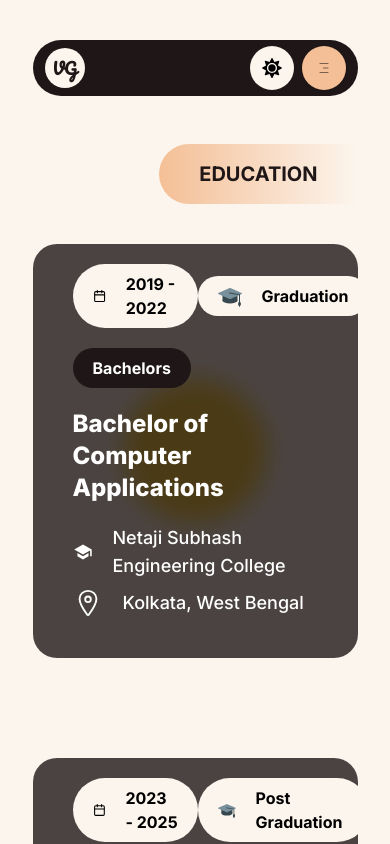
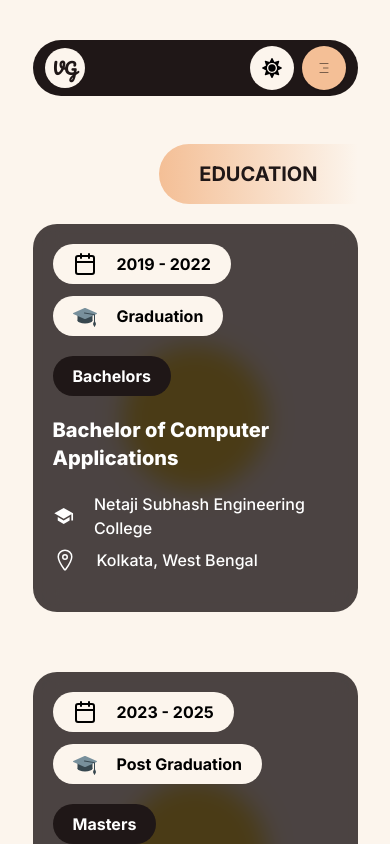
Before and after one commit to vivek6201/new-portfolio, a Next.js app: page /education in a window 390 px wide. Shown: the top 844 px of the page. Built offline with nearby package versions, Linux system fonts and the light colour scheme.

Commit message:
resolved some ui issues

```diff
--- a/app/education/page.tsx
+++ b/app/education/page.tsx
@@ -27,7 +27,7 @@ export default function Education() {
   return (
     <div className="flex flex-col max-w-[1350px] mx-auto w-10/12 my-12">
       <PageTitle title="Education" />
-      <div className=" grid grid-cols-1 md:grid-cols-2 gap-5">
+      <div className=" grid grid-cols-1 xl:grid-cols-2 gap-5">
         {educationData.map((education) => {
           return <EducationCard {...education} key={education.degreeType}/>;
         })}
--- a/app/page.tsx
+++ b/app/page.tsx
@@ -1,10 +1,10 @@
 import { FiDownload } from "react-icons/fi";
-import { Button } from "@/components/ui/button";
 import Image from "next/image";
 import SkillChip from "@/components/small-elements/SkillChip";
 import CustomButton from "@/components/Common/CustomButton";
 
 export default function Home() {
+
   return (
     <div className="overflow-hidden">
       <div
--- a/components/EducationPage/EducationCard.tsx
+++ b/components/EducationPage/EducationCard.tsx
@@ -17,8 +17,8 @@ type Props = {
 export default function EducationCard(props: Props) {
   return (
     <div className="relative">
-      <div className="flex flex-col justify-evenly rounded-3xl px-10 py-5 min-h-[350px] bg-richBlack dark:bg-offWhite bg-opacity-80 hover:bg-opacity-100 dark:hover:bg-opacity-100 dark:bg-opacity-80 backdrop-blur-md my-10 transition-all duration-300 group">
-        <div className="flex justify-between items-center w-full">
+      <div className="flex flex-col justify-evenly rounded-3xl px-5 md:px-10 py-5 min-h-[300px] md:min-h-[350px] bg-richBlack dark:bg-offWhite bg-opacity-80 hover:bg-opacity-100 dark:hover:bg-opacity-100 dark:bg-opacity-80 backdrop-blur-md my-5 md:my-10 transition-all duration-300 group">
+        <div className="flex justify-between flex-col md:flex-row gap-3 items-start md:items-center w-full">
           <div className="flex items-center gap-5 bg-offWhite dark:bg-richBlack text-black dark:text-offWhite px-5 py-2 rounded-full">
             <Calendar size={24} fontWeight={700} />
             <p className="font-bold">
@@ -35,19 +35,19 @@ export default function EducationCard(props: Props) {
         <p className="bg-richBlack dark:bg-white text-white dark:text-richBlack px-5 py-2 rounded-full my-5 font-bold self-start group-hover:bg-primaryBg transition-all duration-300">
           {props.degreeType}
         </p>
-        <p className="font-extrabold text-white dark:text-richBlack text-2xl">
+        <p className="font-extrabold text-white dark:text-richBlack text-xl md:text-2xl">
           {props.degree}
         </p>
         <div className="flex flex-col gap-2 my-5">
           <div className="flex items-center font-bold gap-5">
-            <IoMdSchool className="text-white dark:text-richBlack text-3xl" />
-            <p className="text-white dark:text-richBlack font-medium text-lg">
+            <IoMdSchool className="text-white dark:text-richBlack text-2xl md:text-3xl" />
+            <p className="text-white dark:text-richBlack font-medium text-base md:text-lg">
               {props.instituteName}
             </p>
           </div>
           <div className="flex items-center font-bold gap-5">
-            <IoLocationOutline className="text-white dark:text-richBlack text-3xl" />
-            <p className="text-white dark:text-richBlack font-medium text-lg">
+            <IoLocationOutline className="text-white dark:text-richBlack text-2xl md:text-3xl" />
+            <p className="text-white dark:text-richBlack font-medium text-base md:text-lg">
               {props.location}
             </p>
           </div>
```
Also changed, not shown: 1 other file (tests, documents, lock files or other folders).
